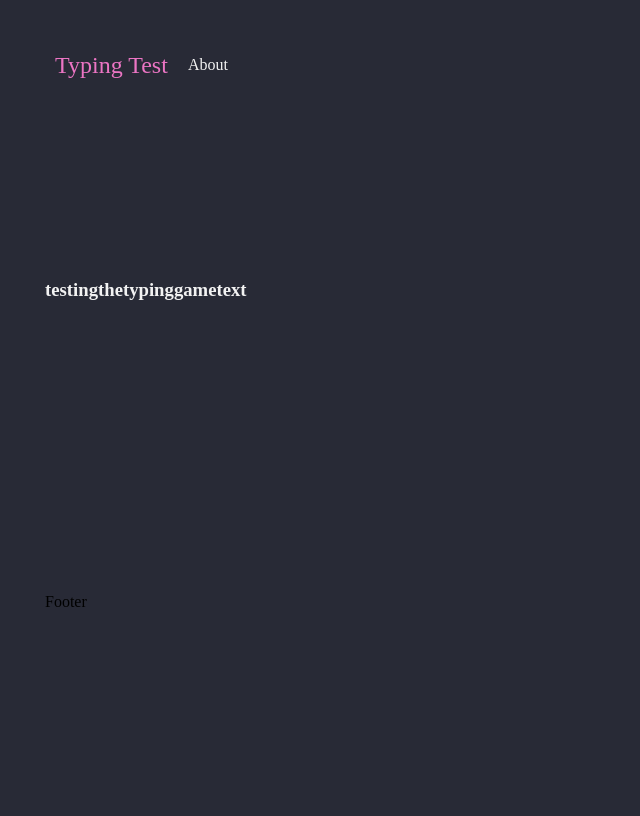
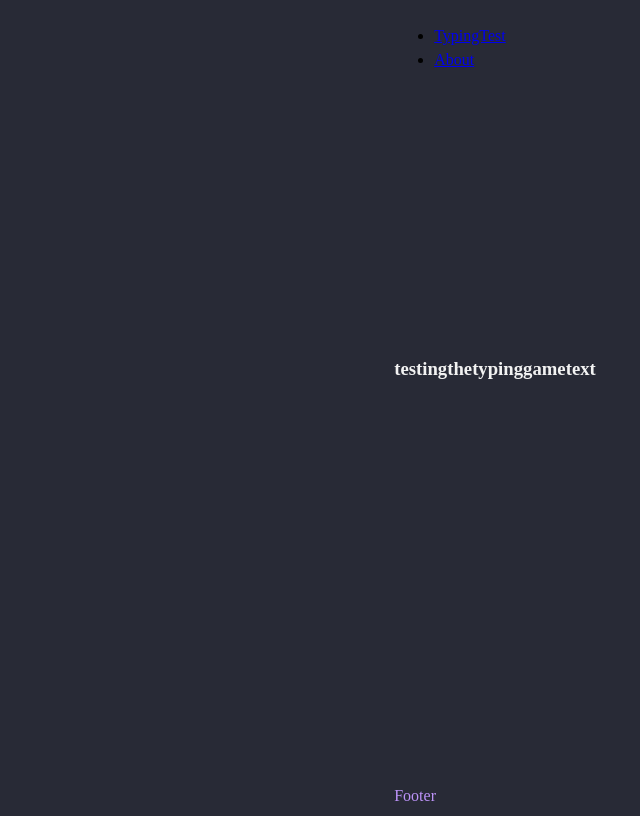
Before and after one commit to jovark/taipo, a Next.js app in the folder frontend/: page / in a window 1280 px wide. Shown: the whole page, without its empty margins (145-785 px from the left). Built offline with nearby package versions, Linux system fonts and the light colour scheme.

Commit message:
some ui reworks

```diff
--- a/frontend/components/Footer.tsx
+++ b/frontend/components/Footer.tsx
@@ -1,7 +1,5 @@
-import styles from '../styles/Footer.module.css';
-
 const Footer = () => {
-    return <footer className={styles.footer}>Footer</footer>;
+    return <footer>Footer</footer>;
 };
 
 export default Footer;
--- a/frontend/components/Layout.tsx
+++ b/frontend/components/Layout.tsx
@@ -11,9 +11,9 @@ const Layout = ({ children }: Props) => {
     return (
         <>
             <Meta />
-            <div className={styles.container}>
+            <div className='container'>
                 <Nav />
-                <main className={styles.main}>{children}</main>
+                <div className='main'>{children}</div>
                 <Footer />
             </div>
         </>
--- a/frontend/components/Nav.tsx
+++ b/frontend/components/Nav.tsx
@@ -1,18 +1,18 @@
-import Link from "next/link";
-import styles from "../styles/Nav.module.css";
+import Link from 'next/link';
+import styles from '../styles/Nav.module.css';
 
 const Nav = () => {
     return (
-        <nav className={styles.nav}>
+        <div className='nav'>
             <ul>
-                <li className={styles.logo}>
-                    <Link href='/'>Typing Test</Link>
+                <li className='logo'>
+                    <Link href='/'>TypingTest</Link>
                 </li>
                 <li>
                     <Link href='/about'>About</Link>
                 </li>
             </ul>
-        </nav>
+        </div>
     );
 };
 
--- a/frontend/components/Text.tsx
+++ b/frontend/components/Text.tsx
@@ -1,18 +1,15 @@
-import styles from '../styles/Text.module.css';
-
 type Props = {
     words: string[];
 };
 
 const Text = ({ words }: Props) => {
     return (
-        <div className={styles.text}>
+        <div className='text'>
             {words.map((word) => (
-                <h3 key={word}>{word}</h3>
+                <h3 className='word' key={word}>
+                    {word}
+                </h3>
             ))}
-            <div className='word'>
-                <div className='letter'></div>
-            </div>
         </div>
     );
 };
--- a/frontend/styles/Footer.module.css
+++ /dev/null
@@ -1,3 +0,0 @@
-.footer {
-    margin-top: 100px;
-}
--- a/frontend/styles/Layout.module.css
+++ /dev/null
@@ -1,11 +0,0 @@
-.container {
-    max-width: 900px;
-    margin: 0 auto;
-    padding: 0 30px;
-}
-
-.main {
-    color: #f2f2f2;
-    display: flex;
-    flex-direction: column;
-}
--- a/frontend/styles/Nav.module.css
+++ /dev/null
@@ -1,24 +0,0 @@
-.nav {
-    margin-top: 40px;
-    height: 50px;
-}
-
-.logo a {
-    font-size: 24px;
-    color: #ec75c4 !important;
-}
-
-.nav ul {
-    padding: 0;
-    height: 100%;
-    list-style-type: none;
-    display: flex;
-    justify-content: flex-start;
-    align-items: center;
-}
-
-.nav a {
-    margin: 0 10px;
-    text-decoration: none;
-    color: #f2f2f2;
-}
--- a/frontend/styles/Text.module.css
+++ /dev/null
@@ -1,5 +0,0 @@
-.text {
-    min-height: 50vh;
-    display: flex;
-    align-items: center;
-}
--- a/frontend/styles/globals.css
+++ b/frontend/styles/globals.css
@@ -1,4 +1,57 @@
+* {
+    box-sizing: border-box;
+}
+
 body {
-    background-color: #282a36;
+    background: #282a36;
+    font-size: 16px;
     line-height: 1.5;
+    display: flex;
+    justify-content: space-around;
 }
+
+/* Layout */
+.container {
+    align-items: center;
+    display: grid;
+    gap: 2rem;
+    grid-template-rows: auto 1fr auto;
+    max-width: 1000px;
+    min-height: 100vh;
+    width: 100%;
+}
+
+.main {
+    color: #f2f2f2;
+}
+
+/* Navbar */
+
+.nav {
+    display: grid;
+}
+
+/* .logo a {
+    color: #bd93f9;
+}
+
+nav ul {
+    display: flex;
+    list-style: none;
+}
+
+nav ul a {
+    margin-right: 10px;
+    color: #f2f2f2;
+    text-decoration: none;
+} */
+
+/* Text*/
+.text {
+    min-height: 200px;
+    display: flex;
+}
+
+footer {
+    color: #bd93f9;
+}
```
Also changed, not shown: frontend/components/Meta.tsx (+4 -4 lines).
